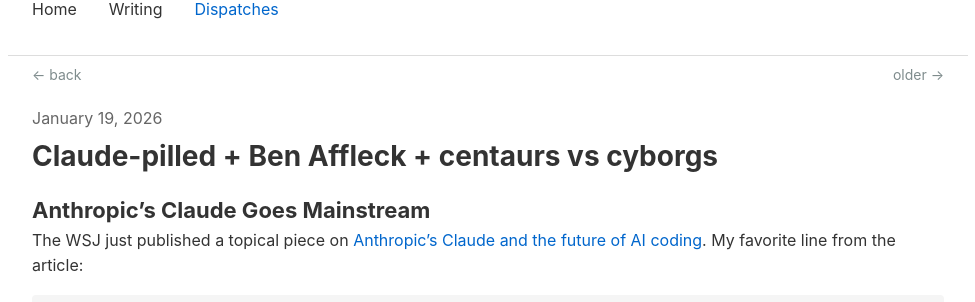
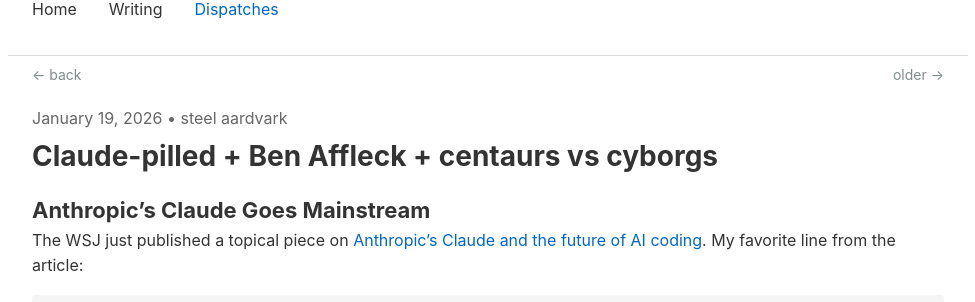
Before and after one commit to gibbygee/bellemonti-website, a Jekyll site: the page built from _dispatches/2026-01-19-claude-pilled-ben-affleck-centaurs-vs-cyborgs.md, in a window 1280 px wide. Shown: the part 121-423 px from the top of the page, without its empty margins (152-1127 px from the left). Built offline with Jekyll 4.4.1, drawn with Linux system fonts in a browser that asks for light colours.

Commit message:
Add author to dispatch and remove excerpt from post
- Added author "steel aardvark" to the dispatch titled "Claude-pilled + Ben Affleck + centaurs vs cyborgs".
- Removed excerpt from the post titled "Too much talking" for consistency with other posts.

```diff
--- a/_dispatches/2026-01-19-claude-pilled-ben-affleck-centaurs-vs-cyborgs.md
+++ b/_dispatches/2026-01-19-claude-pilled-ben-affleck-centaurs-vs-cyborgs.md
@@ -2,6 +2,7 @@
 layout: reading
 title: "Claude-pilled + Ben Affleck + centaurs vs cyborgs"
 date: 2026-01-19
+author: steel aardvark
 ---
 
 ## Anthropic's Claude Goes Mainstream
```
Also changed, not shown: _posts/2025-03-11-too-much-talking.md (+0 -2 lines), assets/images/logo-orig.png (added).
